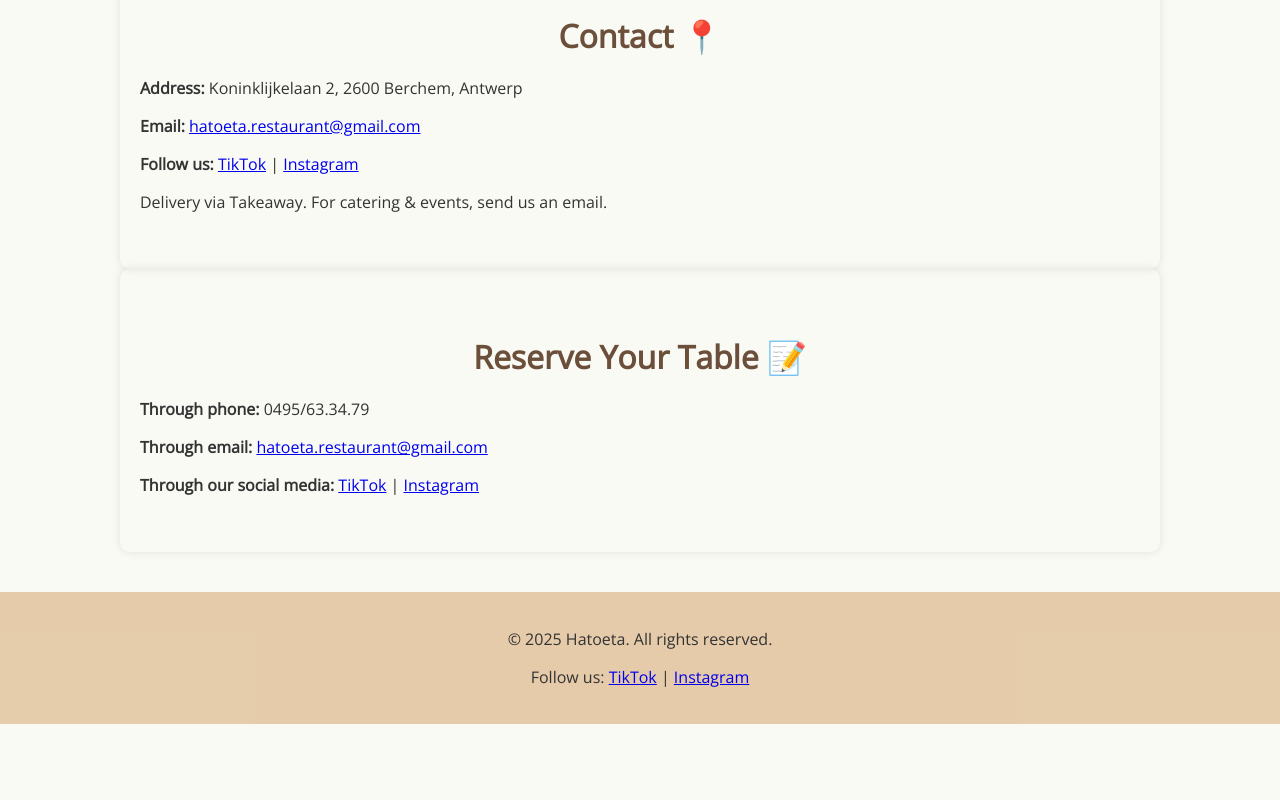
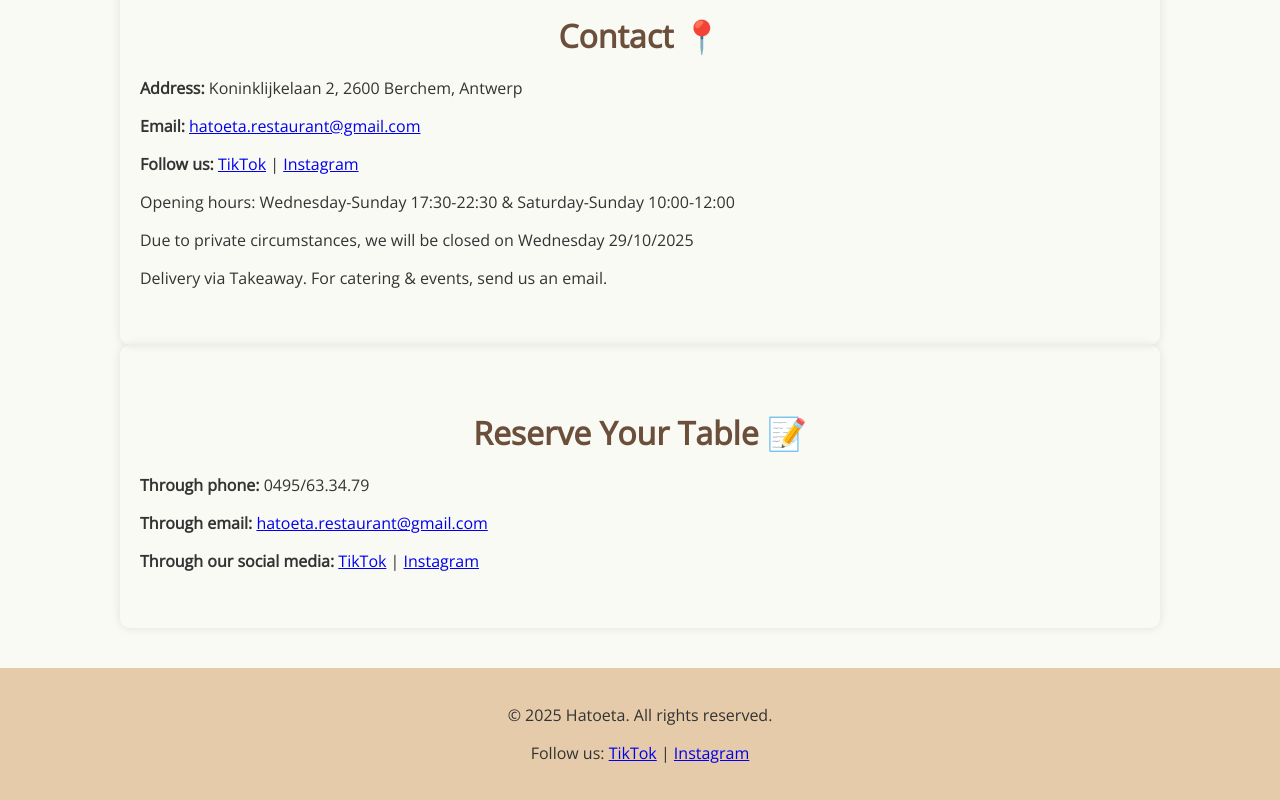
Before and after one commit to Hatoeta/my-website, a plain HTML site: page index.html in a window 1280 px wide. Shown: the part 1145-1945 px from the top of the page. Before the commit the page ends 1869 px from the top, so only its background shows below. Drawn offline with nearby package versions, Linux system fonts and the light colour scheme.

Commit message:
index.html

```diff
--- a/index.html
+++ b/index.html
@@ -181,6 +181,8 @@
   <p><strong>Follow us:</strong>
     <a href="https://www.tiktok.com/@hatoeta" target="_blank">TikTok</a> | <a href="https://www.instagram.com/hatoeta_belgium" target="_blank">Instagram</a>
   </p>
+  <p>Opening hours: Wednesday-Sunday 17:30-22:30 & Saturday-Sunday 10:00-12:00 </p>
+  <p> Due to private circumstances, we will be closed on Wednesday 29/10/2025 </p>
   <p>Delivery via Takeaway. For catering & events, send us an email.</p>
 </section>
 
```
